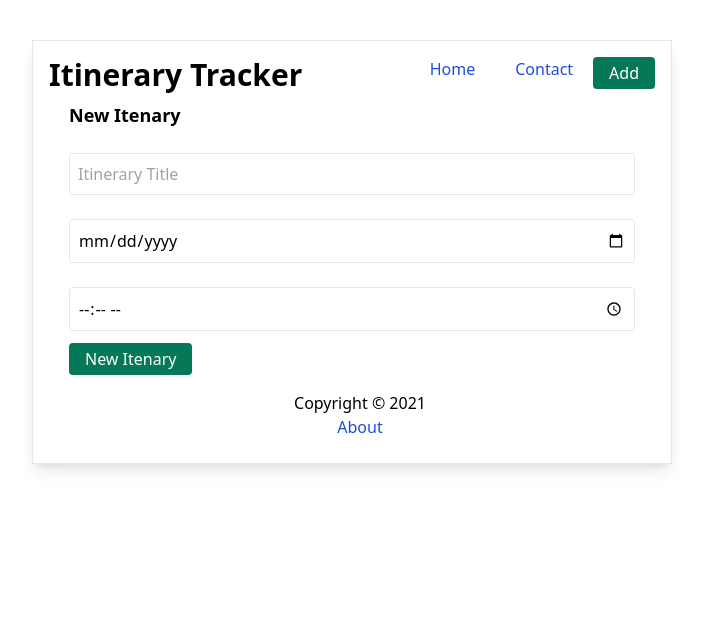
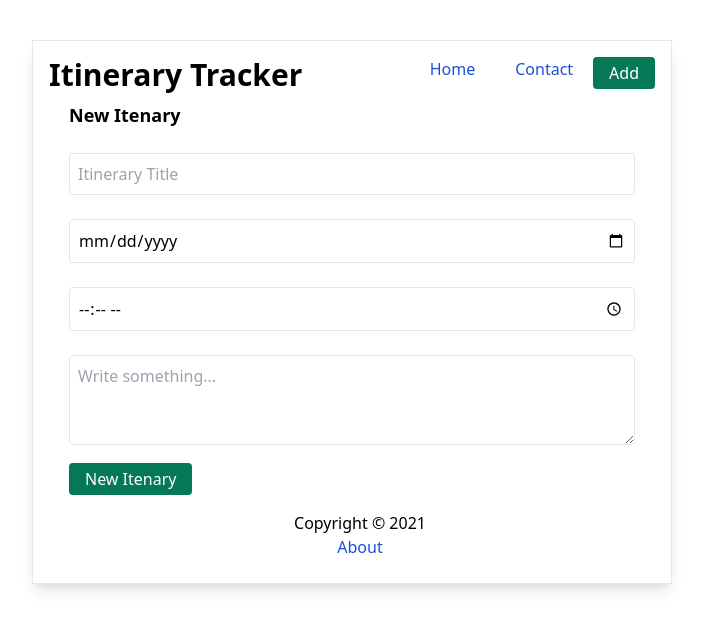
Before and after one commit to PrinceNiyonshuti/itinerary-tracker-v2, a React (Create React App) app: page /add in a window 1280 px wide. Shown: the top 630 px of the page, without its empty margins (288-991 px from the left). Built offline with nearby package versions, Linux system fonts and the light colour scheme.

Commit message:
added textarea component

```diff
--- a/src/components/TexArea.tsx
+++ b/src/components/TexArea.tsx
@@ -1,9 +1,25 @@
 /** @format */
 
-import React from "react";
+type textProp = {
+	id: string;
+	rows: number;
+	placeholder: string;
+	refData?: any;
+};
 
-function TexArea() {
-	return <div></div>;
-}
+const TextArea = ({ id, rows, refData, placeholder }: textProp) => {
+	return (
+		<div className=" p-3 w-full">
+			<textarea
+				id={id}
+				rows={rows}
+				required
+				ref={refData}
+				className="border p-2 rounded w-full"
+				placeholder={placeholder}
+			/>
+		</div>
+	);
+};
 
-export default TexArea;
+export default TextArea;
--- a/src/pages/AddItinerary.tsx
+++ b/src/pages/AddItinerary.tsx
@@ -3,6 +3,7 @@
 import React, { useContext } from "react";
 import Button from "../components/Button";
 import Input from "../components/Input";
+import TextArea from "../components/TexArea";
 
 const AddItenary = () => {
 	return (
@@ -17,6 +18,12 @@ const AddItenary = () => {
 
 						<Input type={"time"} id={"time"} placeholder={""} />
 
+						<TextArea
+							id={"description"}
+							rows={3}
+							placeholder={"Write something..."}
+						/>
+
 						<div className="flex justify-between mx-3">
 							<div>
 								<Button name="New Itenary" />
```
